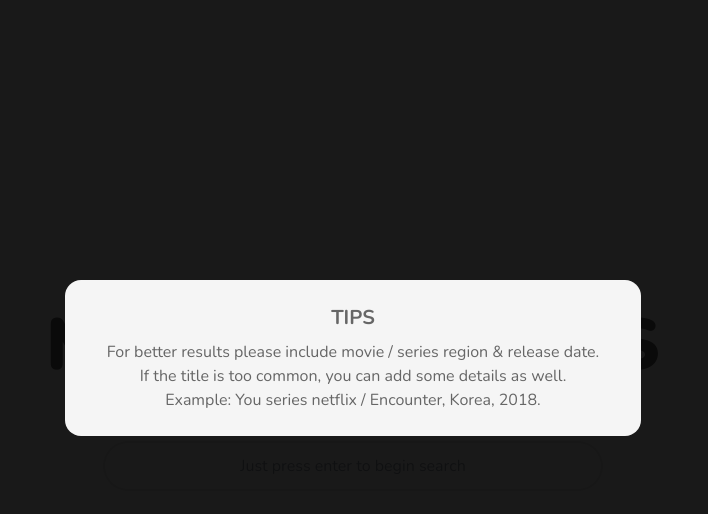
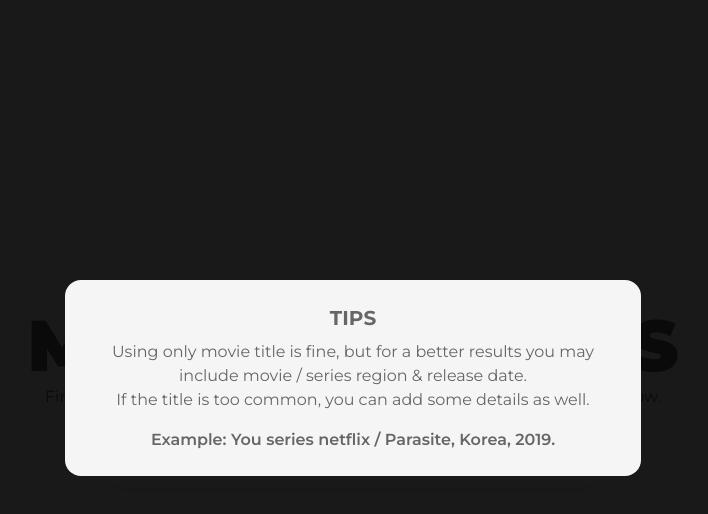
Before and after one commit to brosing/movie-like-this, a Next.js app: page / in a window 1280 px wide. Both pictures are taken after a click on the element "MOVIE LIKE THIS". Shown: the top 514 px of the page, without its empty margins (287-995 px from the left). Built offline with nearby package versions, Linux system fonts and the light colour scheme.

Commit message:
update style & prompt

```diff
--- a/app/_components/modal-tips.tsx
+++ b/app/_components/modal-tips.tsx
@@ -20,11 +20,13 @@ const Modal = ({ isOpen, onClose }: Props) => {
             <div className="p-6">
               <h2 className="text-xl font-bold mb-2 uppercase">Tips</h2>
               <p>
-                For better results please include movie / series region &
-                release date. <br className="hidden md:block" />
+                Using only movie title is fine, but for a better results you may
+                include movie / series region & release date.{" "}
+                <br className="hidden md:block" />
                 If the title is too common, you can add some details as well.{" "}
-                <br className="hidden md:block" />
-                Example: You series netflix / Encounter, Korea, 2018.
+              </p>
+              <p className="mt-4 font-semibold">
+                Example: You series netflix / Parasite, Korea, 2019.
               </p>
             </div>
           </div>
--- a/app/globals.css
+++ b/app/globals.css
@@ -64,10 +64,10 @@ body {
   }
 
   .recommendations > ul {
-    @apply grid grid-cols-1 md:grid-cols-4 gap-8;
+    @apply grid grid-cols-1 md:grid-cols-3 gap-6;
   }
   .recommendations > ul > li {
-    @apply mb-4;
+    @apply mb-4 md:mb-10;
   }
   .recommendations > ul > li > h3 {
     @apply text-xl font-bold mb-2 overflow-hidden text-ellipsis md:h-14;
@@ -76,19 +76,19 @@ body {
    -webkit-box-orient: vertical;
   }
   .recommendations > ul > li > p {
-    @apply text-base overflow-hidden text-ellipsis md:h-36;
+    @apply text-base overflow-hidden text-ellipsis md:h-[100px];
     display: -webkit-box;
     -webkit-line-clamp: 6;
    -webkit-box-orient: vertical;
   }
-  .recommendations > ul > li > p:first-of-type {
-    @apply mb-4;
+  .recommendations > ul > li > p {
+    @apply mb-4 opacity-75 text-sm;
   }
   .recommendations .rating {
-    @apply flex flex-row gap-4;
+    @apply flex flex-row gap-2;
   }
   .recommendations .rating > a {
-    @apply p-2 bg-neutral-400 rounded-lg font-bold flex-1 text-center text-white;
+    @apply p-2 bg-neutral-400 rounded-full font-semibold text-sm flex-1 text-center text-white;
   }
   .recommendations .rating > a:first-child {
     @apply bg-yellow-500;
--- a/app/layout.tsx
+++ b/app/layout.tsx
@@ -1,12 +1,12 @@
 import type { Metadata } from "next";
-import { Nunito } from "next/font/google";
+import { Montserrat } from "next/font/google";
 import "./globals.css";
 
-const inter = Nunito({ subsets: ["latin"] });
+const inter = Montserrat({ subsets: ["latin"] });
 
 export const metadata: Metadata = {
-  title: "Movie Recommendations",
-  description: "AI Movie Recommendations",
+  title: "Movie Like This",
+  description: "AI Movie / Series Recommendations to search your similar favorite",
 };
 
 export default function RootLayout({
```
